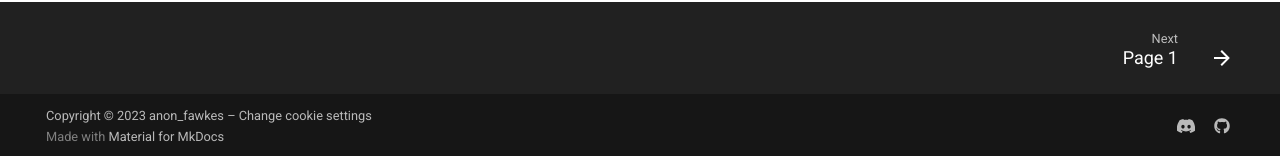
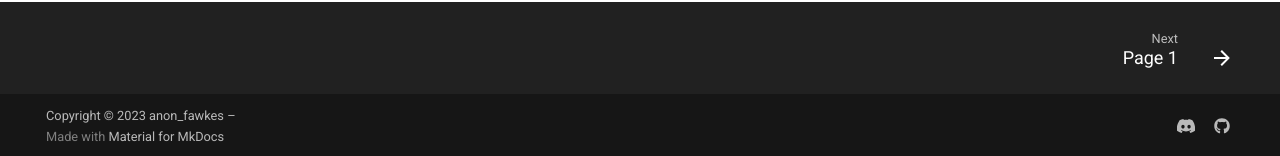
Before and after one commit to JohnFawkes/awesome-media, an MkDocs documentation site: the page built from docs/index.md, in a window 1280 px wide. Shown: the part 741-897 px from the top of the page. Built offline with MkDocs 1.6.1 and Material for MkDocs 9.7.7, drawn with Linux system fonts in a browser that asks for light colours; comment, search, counter and statistics services are not loaded; some of the changed lines change nothing that is shown.

Commit message:
remove cookie consent

```diff
--- a/mkdocs.yml
+++ b/mkdocs.yml
@@ -83,27 +83,26 @@
       enabled: true
       repository: johnfawkes/awesome-media
       branch: main
-#      token: !!python/object/apply:os.getenv ["GH_TOKEN"]
 extra:
   analytics:
     provider: plausible
     domain: awesome-media.net/en/latest
     src: "https://analytics.servernation.xyz/js/script.js"
-  consent:
-    title: Cookie consent
-    description: >-
-      We use cookies to recognize your repeated visits and preferences, as well
-      as to measure the effectiveness of our documentation and whether users
-      find what they're searching for. With your consent, you're helping us to
-      make our documentation better.
-    actions:
-      - accept
-      - reject
-      - manage
-    cookies:
-      analytics:
-        name: plausible
-        checked: false
+#  consent:
+#    title: Cookie consent
+#    description: >-
+#      We use cookies to recognize your repeated visits and preferences, as well
+#      as to measure the effectiveness of our documentation and whether users
+#      find what they're searching for. With your consent, you're helping us to
+#      make our documentation better.
+#    actions:
+#      - accept
+#      - reject
+#      - manage
+#    cookies:
+#      analytics:
+#        name: plausible
+#        checked: false
   social:
     - icon: fontawesome/brands/discord
       link: "https://discordapp.com/users/732333413008277504"
@@ -113,7 +112,7 @@
       name: JohnFawkes on GitHub
 copyright: >
   Copyright &copy; 2023 anon_fawkes –
-  <a href="#__consent">Change cookie settings</a>
+#  <a href="#__consent">Change cookie settings</a>
 nav:
   - HOME: index.md
   - PLEX:
```
